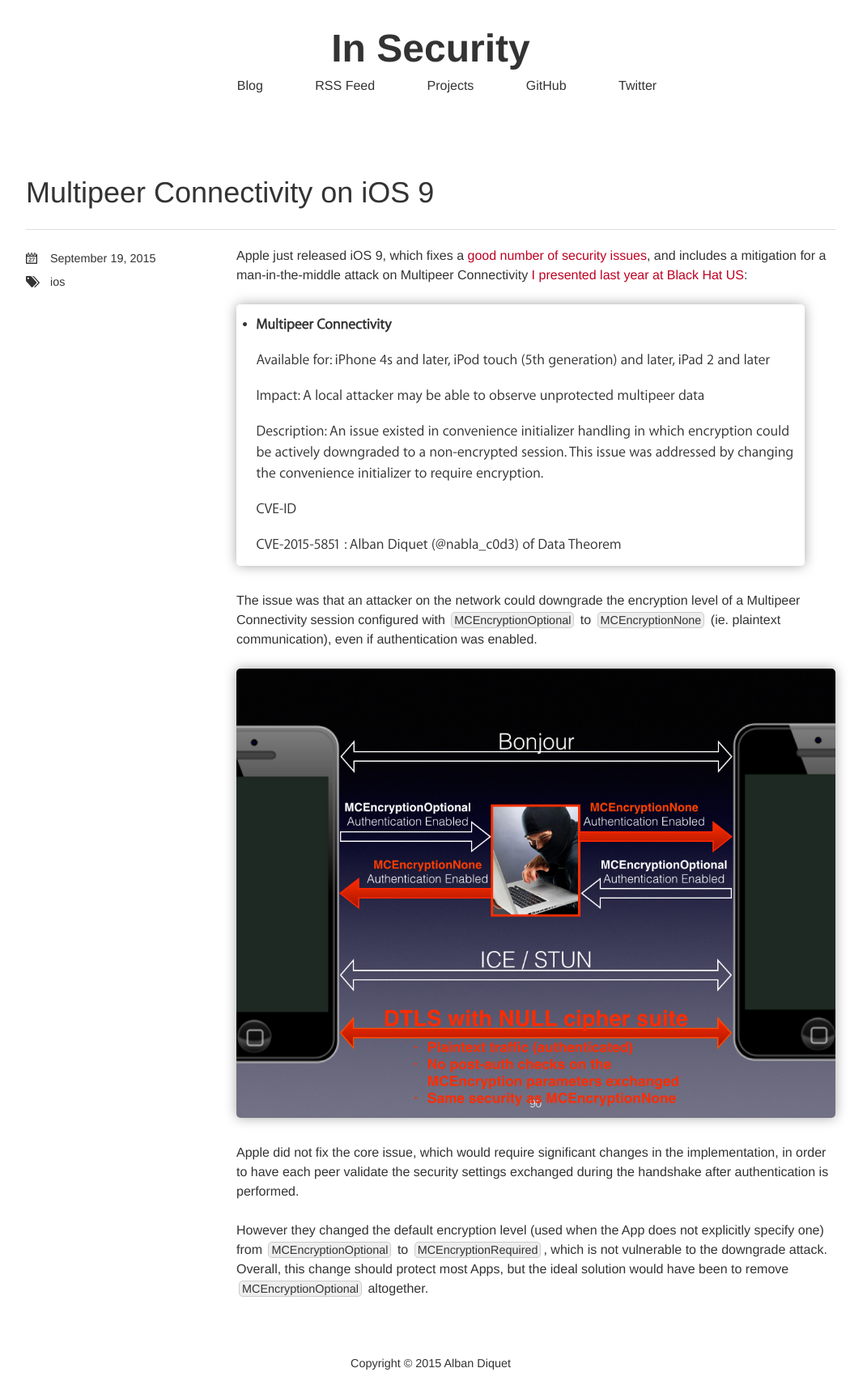
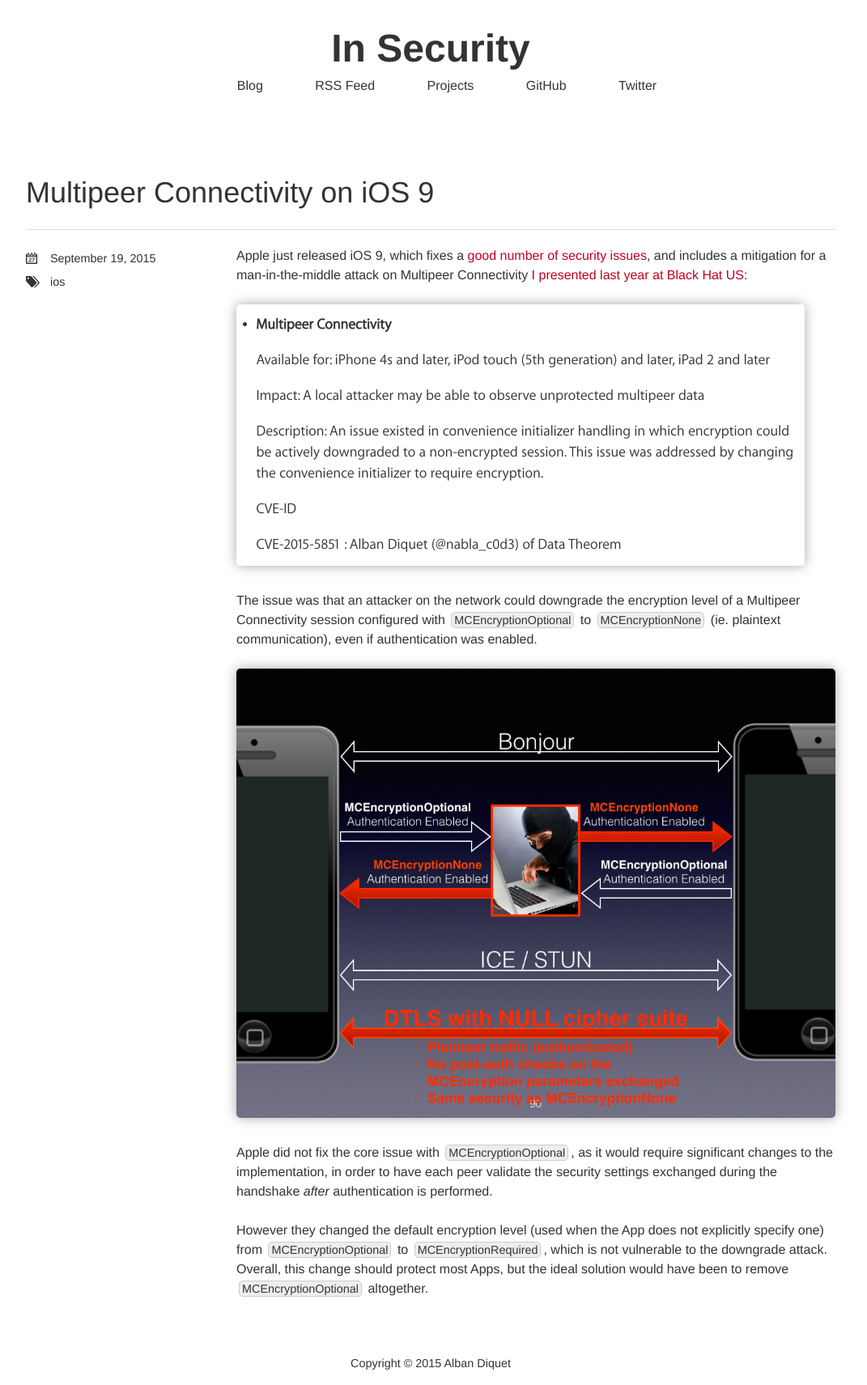
Before and after one commit to nabla-c0d3/nabla-c0d3.github.io, a Jekyll site: the page built from _posts/2015-09-19-multipeer-connectivity-ios-9.markdown, in a window 1280 px wide. Shown: the whole page at 81% size, without its empty margins (108-1179 px from the left). Built offline with Jekyll 4.4.1, drawn with Linux system fonts in a browser that asks for light colours; nearby versions of some CDN libraries.

Commit message:
Tweak blog post

```diff
--- a/_posts/2015-09-19-multipeer-connectivity-ios-9.markdown
+++ b/_posts/2015-09-19-multipeer-connectivity-ios-9.markdown
@@ -14,7 +14,7 @@
 
 ![](/images/posts/multipeer-attack.png)
 
-Apple did not fix the core issue, which would require significant changes in the implementation, in order to have each peer validate the security settings exchanged during the handshake after authentication is performed.
+Apple did not fix the core issue with `MCEncryptionOptional`, as it would require significant changes to the implementation, in order to have each peer validate the security settings exchanged during the handshake _after_ authentication is performed.
 
 However they changed the default encryption level (used when the App does not explicitly specify one) from `MCEncryptionOptional` to `MCEncryptionRequired`, which is not vulnerable to the downgrade attack. Overall, this change should protect most Apps, but the ideal solution would have been to remove `MCEncryptionOptional` altogether.
 
```
